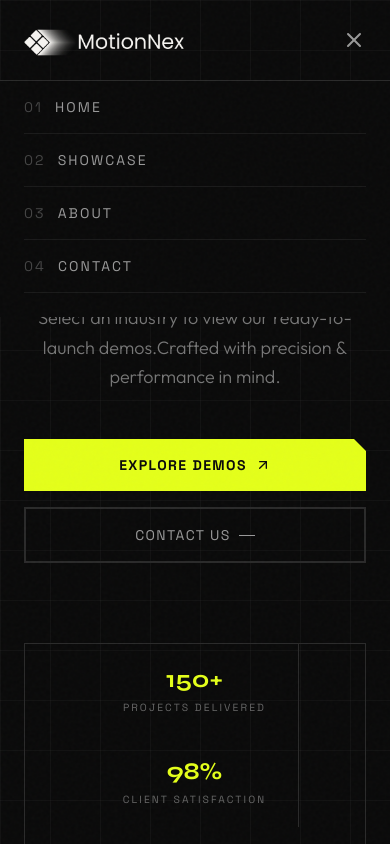
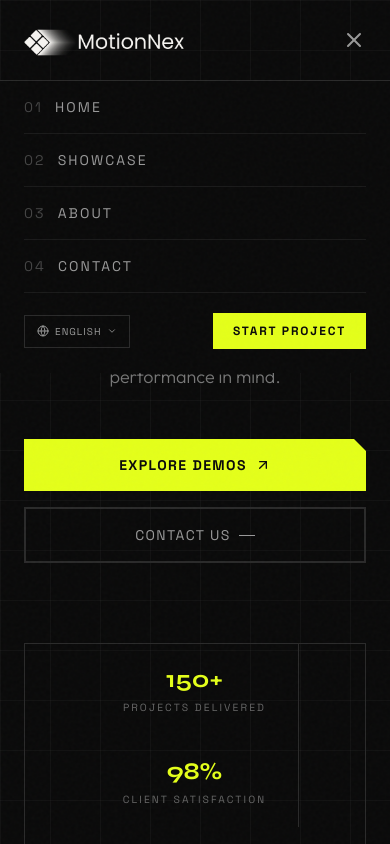
Before and after one commit to fazilmuhammad20020719-ai/Showcase-Web, a React (Vite) app: page / in a window 390 px wide. Both pictures are taken after a click on the button 354 px from the left and 40 px from the top of the page. Shown: the top 844 px of the page. Built offline with nearby package versions, Linux system fonts and the light colour scheme.

Commit message:
Data Updated and multi language support

```diff
--- a/src/components/Header.jsx
+++ b/src/components/Header.jsx
@@ -78,6 +78,14 @@ export default function Header() {
               {item}
             </a>
           ))}
+          <div className="flex items-center justify-between pt-5 gap-4">
+            <LanguageSelector />
+            <a href="#contact" onClick={() => setMenuOpen(false)}>
+              <button className="px-5 py-2.5 text-xs font-mono tracking-[0.15em] uppercase bg-[#e4ff1a] text-[#0a0a0a] font-bold hover:bg-[#d4ef10] transition-colors duration-300 whitespace-nowrap">
+                Start Project
+              </button>
+            </a>
+          </div>
         </motion.div>
       )}
     </header>
--- a/src/components/LanguageSelector.jsx
+++ b/src/components/LanguageSelector.jsx
@@ -93,7 +93,7 @@ export default function LanguageSelector() {
 
       {/* Dropdown Panel */}
       {isOpen && (
-        <div className="absolute top-full right-0 mt-2 w-56 bg-[#111] border border-[#2a2a2a] shadow-[0_10px_40px_rgba(0,0,0,0.6)] overflow-hidden"
+        <div className="absolute top-full left-0 lg:left-auto lg:right-0 mt-2 w-56 bg-[#111] border border-[#2a2a2a] shadow-[0_10px_40px_rgba(0,0,0,0.6)] overflow-hidden"
           style={{ zIndex: 9999 }}
         >
           {/* Search */}
```
